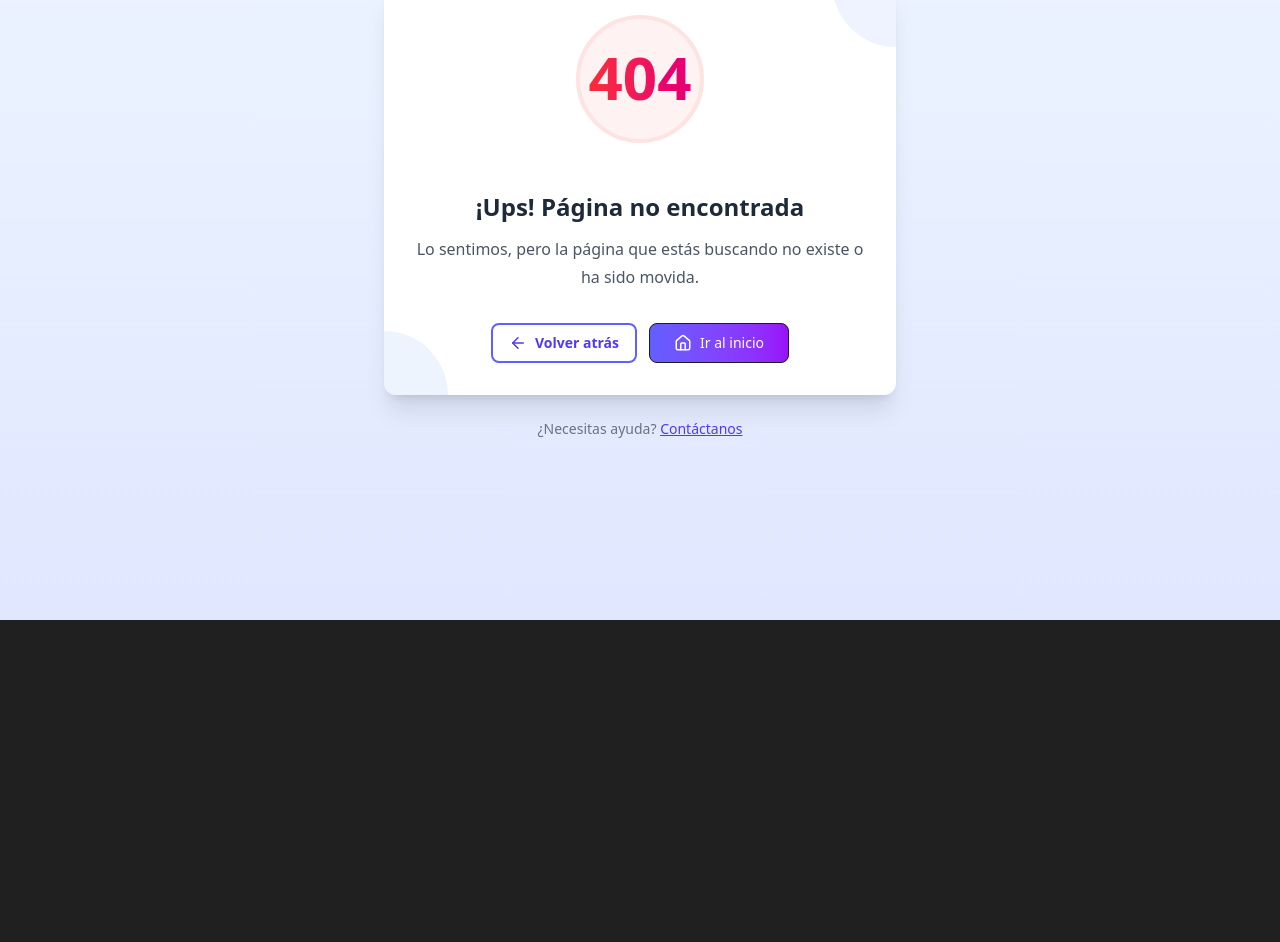
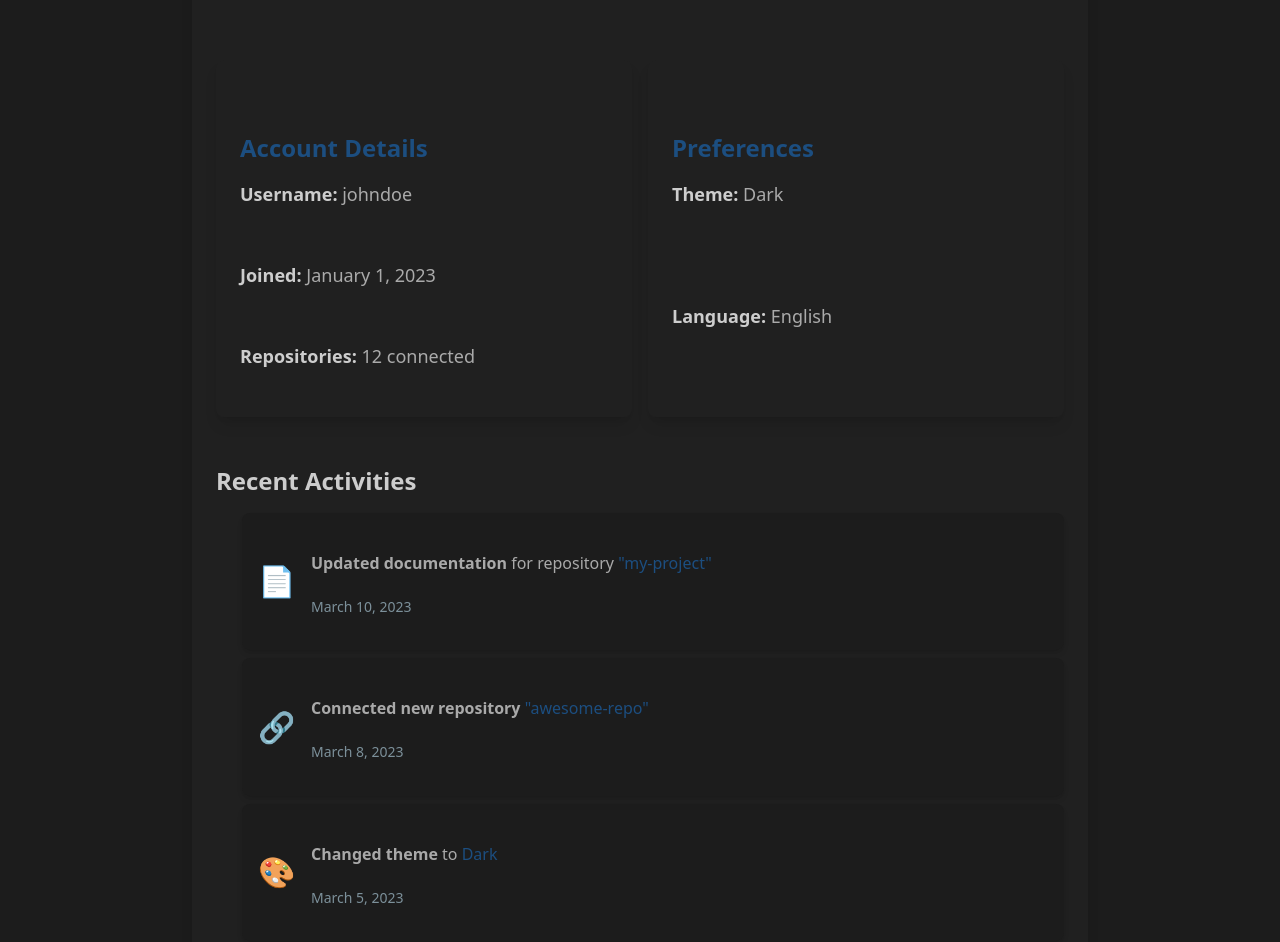
Before and after one commit to erik-tortarod/JustDocIt, a React (Vite) app in the folder frontend/: page /user in a window 1280 px wide. Before the commit this address had no page. Shown: the part 180-1122 px from the top of the page. Before the commit the page ends 800 px from the top, so only its background shows below. Built offline with nearby package versions, Linux system fonts and the light colour scheme.

Commit message:
CSD | creating a user page

```diff
--- a/frontend/src/App.tsx
+++ b/frontend/src/App.tsx
@@ -7,15 +7,20 @@ import Dashboard from "./pages/Dashboard/Dashboard";
 import NotFound from "./pages/NotFound/NotFound";
 import Documentation from "./pages/Documentation/Documentation";
 import Admin from "./pages/Admin/Admin";
+import User from "./pages/User/User";
 
 function App() {
    return (
       <Routes>
          <Route path="/" element={<Auth />} />
          <Route path="/dashboard" element={<Dashboard />} />
-			<Route path="/documentation/:id/:language" element={<Documentation />} />
+         <Route
+            path="/documentation/:id/:language"
+            element={<Documentation />}
+         />
          <Route path="*" element={<NotFound />} />
          <Route path="/admin" element={<Admin />} />
+         <Route path="/user" element={<User />} />
       </Routes>
    );
 }
--- /dev/null
+++ b/frontend/src/pages/User/User.tsx
@@ -0,0 +1,109 @@
+import React from "react";
+
+function User() {
+   return (
+      <div className="min-h-screen bg-base-200 p-6 w-screen">
+         <div className="max-w-4xl mx-auto bg-base-100 shadow-lg rounded-lg p-6">
+            {/* User Profile Section */}
+            <div className="flex items-center gap-6 mb-8">
+               <img
+                  className="w-24 h-24 rounded-full border-4 border-primary"
+                  src="https://avatars.githubusercontent.com/u/128736440?v=4"
+                  alt="User Avatar"
+               />
+               <div>
+                  <h1 className="text-3xl font-bold">John Doe</h1>
+                  <p className="text-base-content/70 text-sm">
+                     johndoe@example.com
+                  </p>
+               </div>
+            </div>
+
+            {/* User Details Section */}
+            <div className="grid grid-cols-1 md:grid-cols-2 gap-4 mb-6">
+               <div className="card bg-base-100 shadow-lg rounded-lg">
+                 <div className="card-body">
+                   <h2 className="card-title text-2xl font-bold text-primary mb-2">
+                     Account Details
+                   </h2>
+                   <p className="text-base-content/80 text-lg">
+                     <strong>Username:</strong> johndoe
+                   </p>
+                   <p className="text-base-content/80 text-lg">
+                     <strong>Joined:</strong> January 1, 2023
+                   </p>
+                   <p className="text-base-content/80 text-lg">
+                     <strong>Repositories:</strong> 12 connected
+                   </p>
+                 </div>
+               </div>
+               <div className="card bg-base-100 shadow-lg rounded-lg">
+                 <div className="card-body">
+                   <h2 className="card-title text-2xl font-bold text-primary mb-2">
+                     Preferences
+                   </h2>
+                   <p className="text-base-content/80 text-lg">
+                     <strong>Theme:</strong> Dark
+                   </p>
+                   <p className="text-base-content/80 text-lg">
+                     <strong>Language:</strong> English
+                   </p>
+                 </div>
+               </div>
+            </div>
+
+            {/* User Activities Section */}
+            <div>
+               <h2 className="text-2xl font-bold mb-4">Recent Activities</h2>
+               <ul className="list-none space-y-4">
+                  <li className="p-4 bg-base-200 rounded-lg shadow-md flex items-center gap-4">
+                     <div className="text-primary text-3xl">📄</div>
+                     <div>
+                        <p>
+                           <span className="font-semibold">
+                              Updated documentation
+                           </span>{" "}
+                           for repository{" "}
+                           <span className="text-primary">"my-project"</span>
+                        </p>
+                        <p className="text-sm text-base-content/70">
+                           <span className="text-secondary">
+                              March 10, 2023
+                           </span>
+                        </p>
+                     </div>
+                  </li>
+                  <li className="p-4 bg-base-200 rounded-lg shadow-md flex items-center gap-4">
+                     <div className="text-primary text-3xl">🔗</div>
+                     <div>
+                        <p>
+                           <span className="font-semibold">
+                              Connected new repository
+                           </span>{" "}
+                           <span className="text-primary">"awesome-repo"</span>
+                        </p>
+                        <p className="text-sm text-base-content/70">
+                           <span className="text-secondary">March 8, 2023</span>
+                        </p>
+                     </div>
+                  </li>
+                  <li className="p-4 bg-base-200 rounded-lg shadow-md flex items-center gap-4">
+                     <div className="text-primary text-3xl">🎨</div>
+                     <div>
+                        <p>
+                           <span className="font-semibold">Changed theme</span>{" "}
+                           to <span className="text-primary">Dark</span>
+                        </p>
+                        <p className="text-sm text-base-content/70">
+                           <span className="text-secondary">March 5, 2023</span>
+                        </p>
+                     </div>
+                  </li>
+               </ul>
+            </div>
+         </div>
+      </div>
+   );
+}
+
+export default User;
```
Lines whose indentation alone changed are shown as unchanged.
